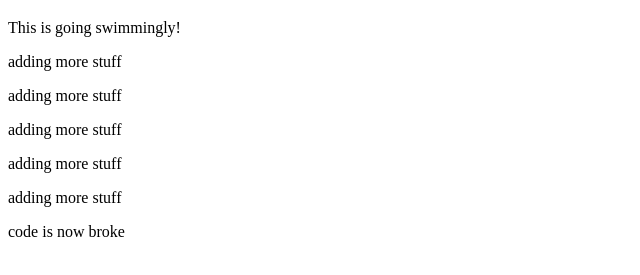
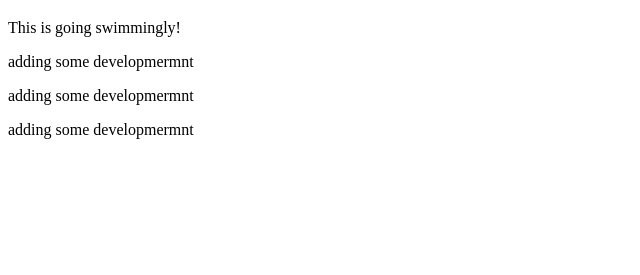
Before and after one commit to MitchellZH/inclass-work, a plain HTML site: page index.html in a window 1280 px wide. Shown: the part 61-336 px from the top of the page, without its empty margins (0-640 px from the left). Drawn offline with Linux system fonts and the light colour scheme.

Commit message:
Added a new feature

```diff
--- a/index.html
+++ b/index.html
@@ -10,11 +10,8 @@
     Hello Thieves!
   </h1>
   <p> This is going swimmingly!</p>
-  <p>adding more stuff</p>
-  <p>adding more stuff</p>
-  <p>adding more stuff</p>
-  <p>adding more stuff</p>
-  <p>adding more stuff</p>
-  <p> code is now broke </p>
+  <p>adding some developmermnt</p>
+  <p>adding some developmermnt</p>
+  <p>adding some developmermnt</p>
 </body>
 </html>
```
